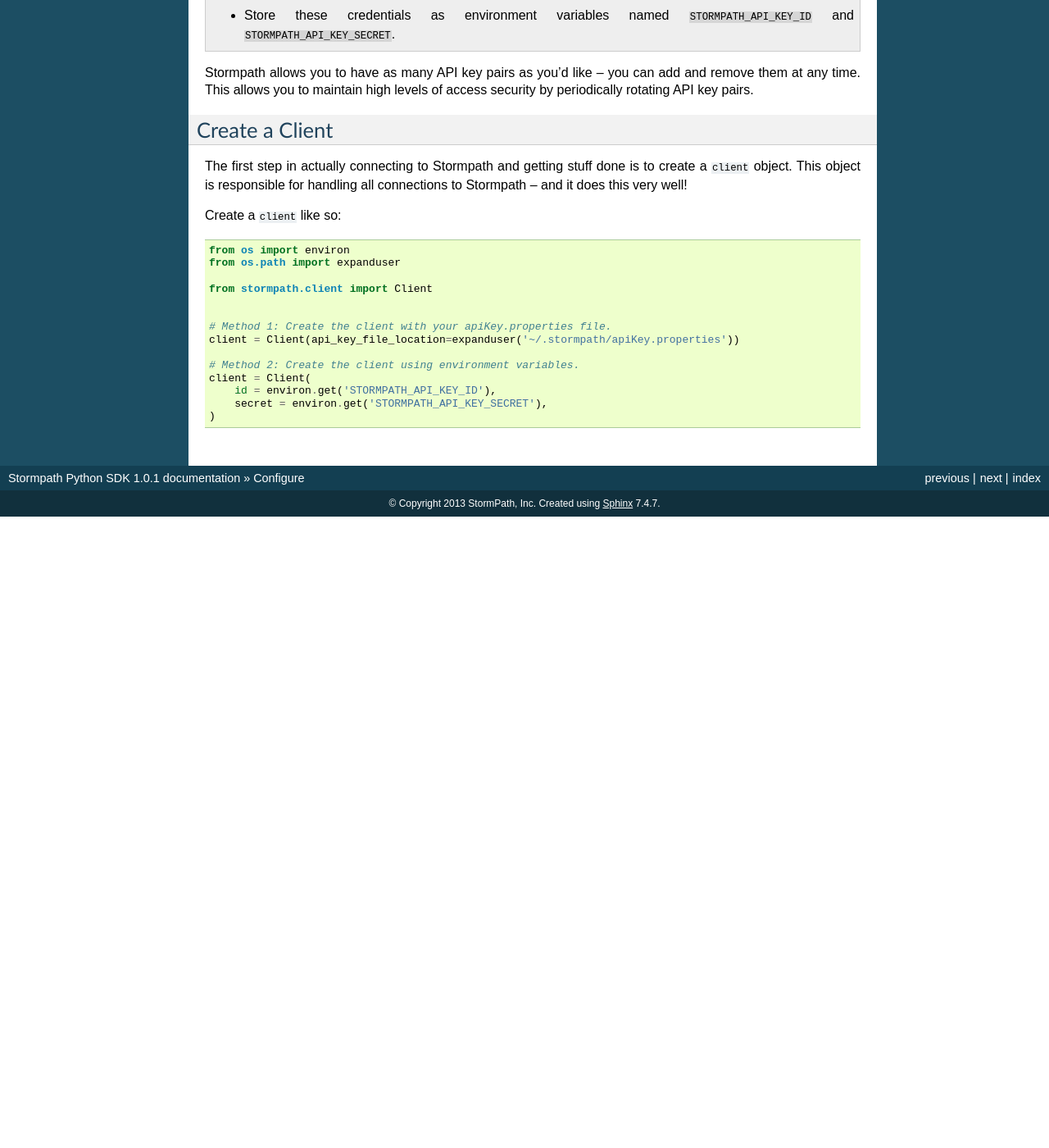
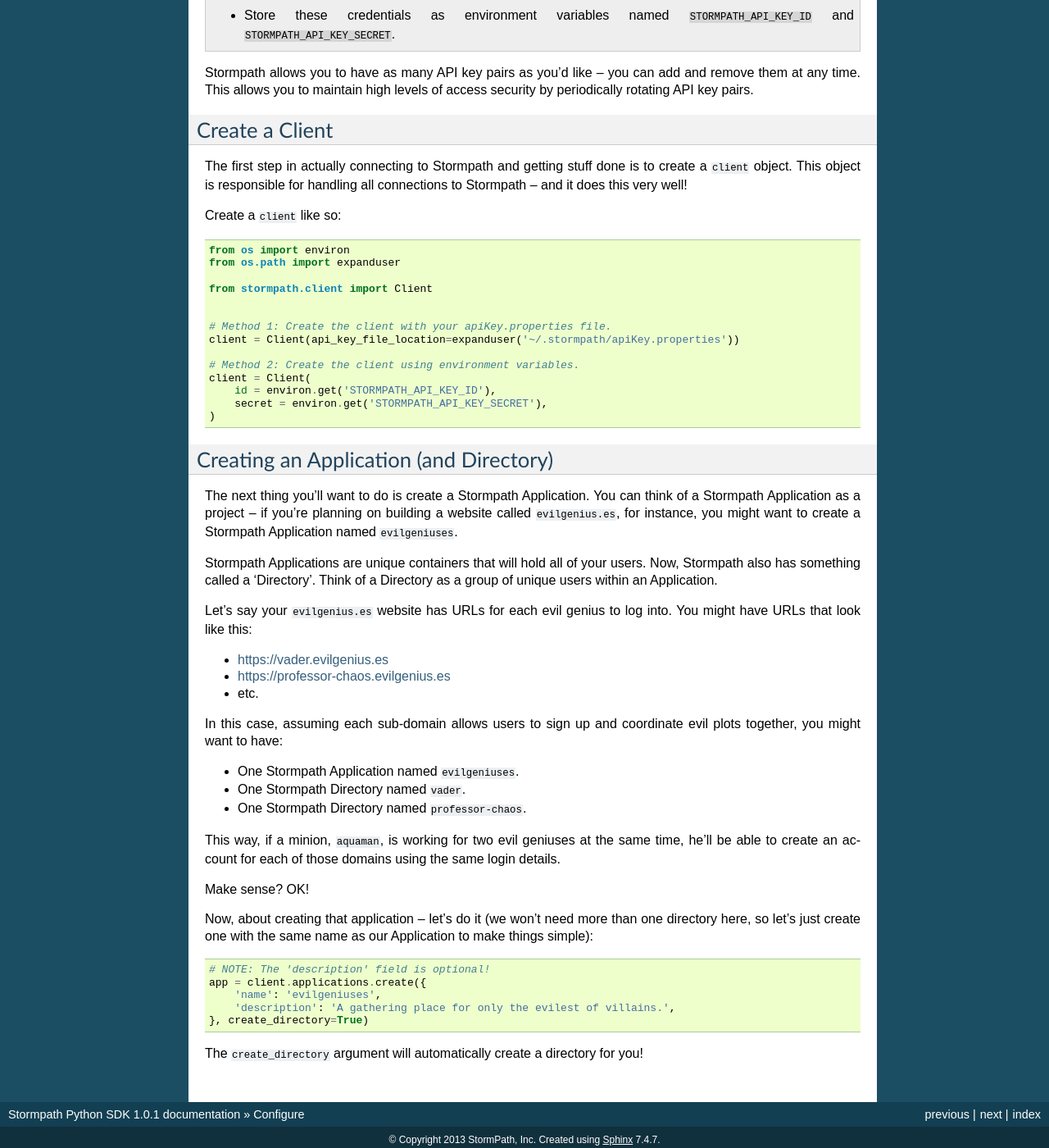
Before and after one commit to stormpath/stormpath-sdk-python, a Sphinx documentation site: the page built from docs/configure.rst, in a window 1280 px wide and 1400 px high, scrolled down 641 px. Shown: the whole window at 82% size. Built offline with Sphinx 7.4.7, drawn with Linux system fonts in a browser that asks for light colours; before the commit the page ends 1271 px from its top, so only the background shows below that; some of the changed text lies outside the part shown.

Commit message:
Adding an Application creation doc section.

```diff
--- a/docs/configure.rst
+++ b/docs/configure.rst
@@ -66,3 +66,48 @@
         id = environ.get('STORMPATH_API_KEY_ID'),
         secret = environ.get('STORMPATH_API_KEY_SECRET'),
     )
+
+
+Creating an Application (and Directory)
+---------------------------------------
+
+The next thing you'll want to do is create a Stormpath Application.  You can
+think of a Stormpath Application as a project -- if you're planning on building
+a website called ``evilgenius.es``, for instance, you might want to create a
+Stormpath Application named ``evilgeniuses``.
+
+Stormpath Applications are unique containers that will hold all of your users.
+Now, Stormpath also has something called a 'Directory'.  Think of a Directory as
+a group of unique users within an Application.
+
+Let's say your ``evilgenius.es`` website has URLs for each evil genius to log
+into.  You might have URLs that look like this:
+
+- https://vader.evilgenius.es
+- https://professor-chaos.evilgenius.es
+- etc.
+
+In this case, assuming each sub-domain allows users to sign up and coordinate
+evil plots together, you might want to have:
+
+- One Stormpath Application named ``evilgeniuses``.
+- One Stormpath Directory named ``vader``.
+- One Stormpath Directory named ``professor-chaos``.
+
+This way, if a minion, ``aquaman``, is working for two evil geniuses at the same
+time, he'll be able to create an account for each of those domains using the
+same login details.
+
+Make sense?  OK!
+
+Now, about creating that application -- let's do it (we won't need more than one
+directory here, so let's just create one with the same name as our Application
+to make things simple)::
+
+    # NOTE: The 'description' field is optional!
+    app = client.applications.create({
+        'name': 'evilgeniuses',
+        'description': 'A gathering place for only the evilest of villains.',
+    }, create_directory=True)
+
+The ``create_directory`` argument will automatically create a directory for you!
```
